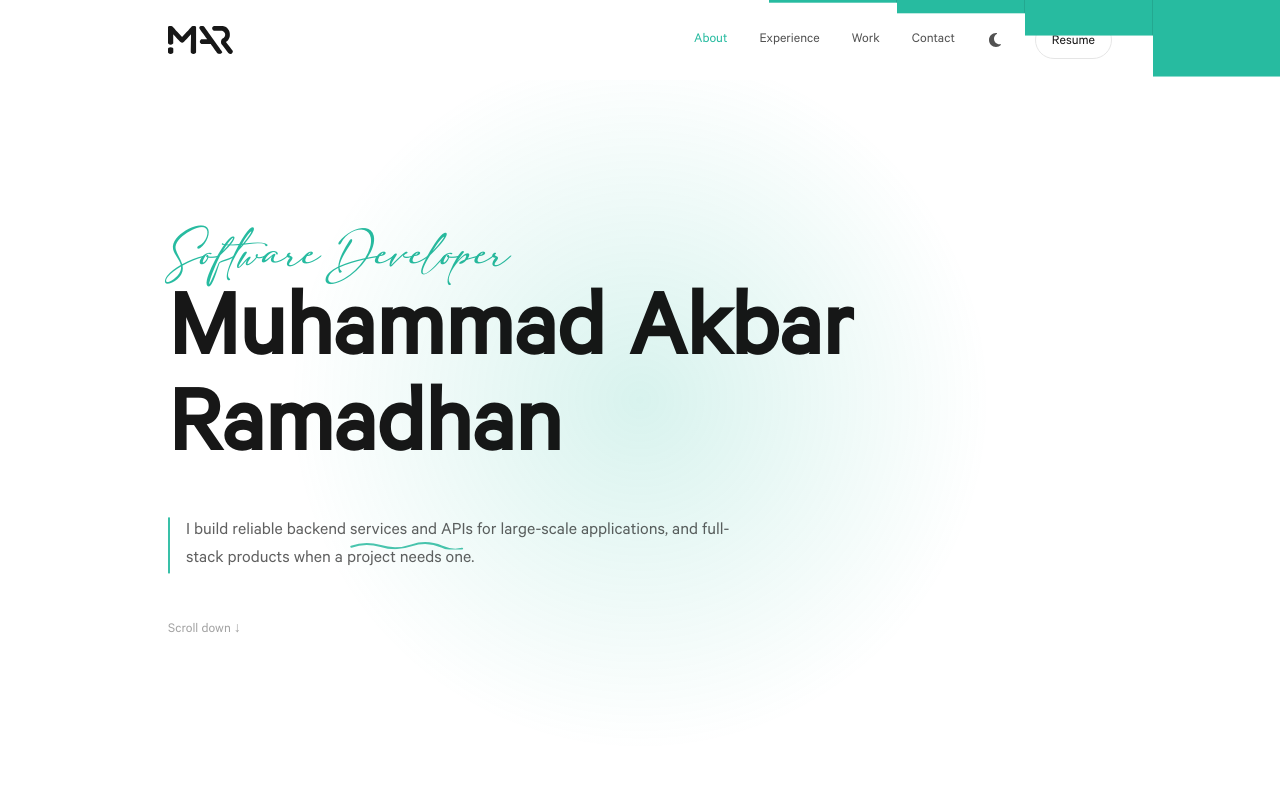
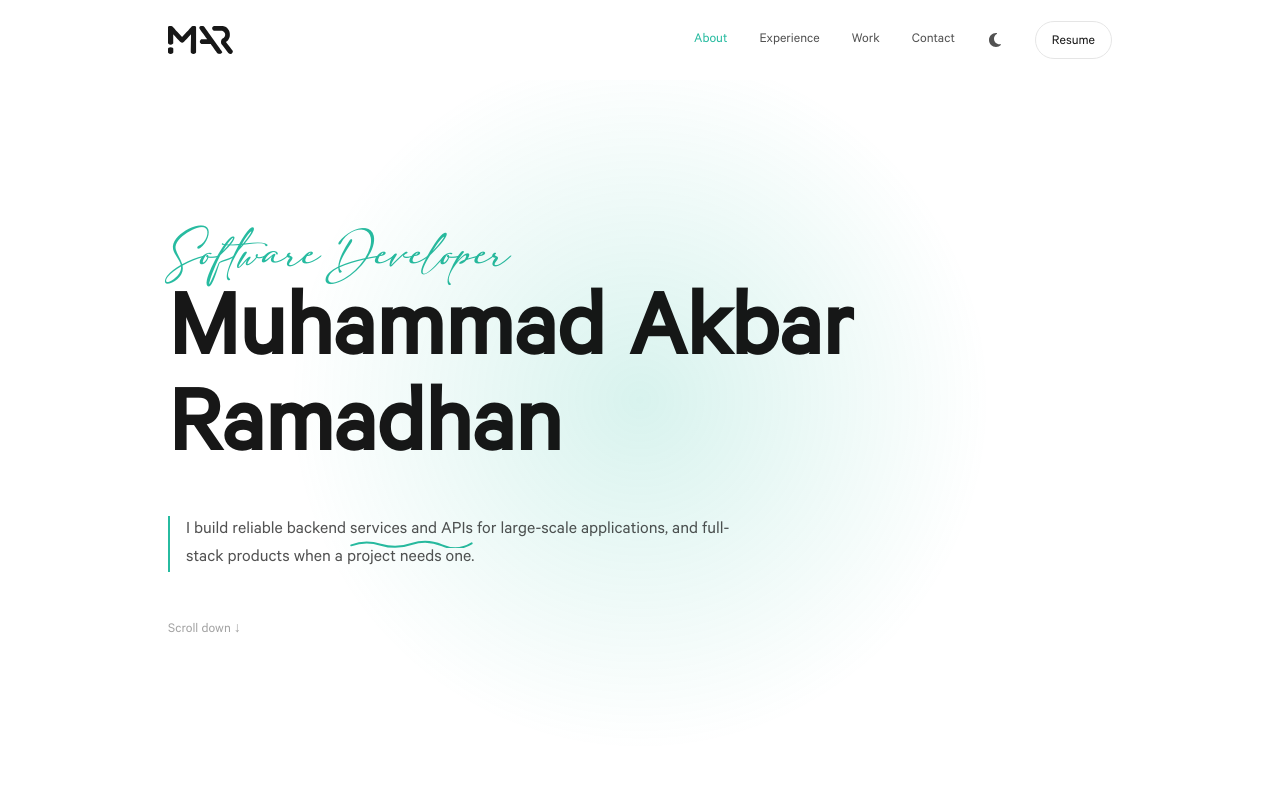
Before and after one commit to marmdhn/pro-marmdhn, a Next.js app: page / in a window 1280 px wide. Shown: the top 800 px of the page. Built offline with nearby package versions, Linux system fonts and the light colour scheme.

Commit message:
refactor: remove WritingIntro wrapper from MainLayout

```diff
--- a/app/(main)/layout.tsx
+++ b/app/(main)/layout.tsx
@@ -3,7 +3,6 @@ import SmoothScroll from "@/components/SmoothScroll";
 import Navbar from "@/components/Navbar";
 import Footer from "@/components/Footer";
 import FadeIn from "@/components/FadeIn";
-import WritingIntro from "@/components/WritingIntro";
 import CursorGlow from "@/components/CursorGlow";
 
 export default function MainLayout({
@@ -14,7 +13,6 @@ export default function MainLayout({
   return (
     <MotionConfig reducedMotion="user">
       <SmoothScroll>
-        <WritingIntro>
         <div className="bg-surface text-ink min-h-screen font-calibre">
           <CursorGlow />
           <Navbar />
@@ -23,7 +21,6 @@ export default function MainLayout({
           </FadeIn>
           <Footer />
         </div>
-        </WritingIntro>
       </SmoothScroll>
     </MotionConfig>
   );
```
Lines whose indentation alone changed are shown as unchanged.
